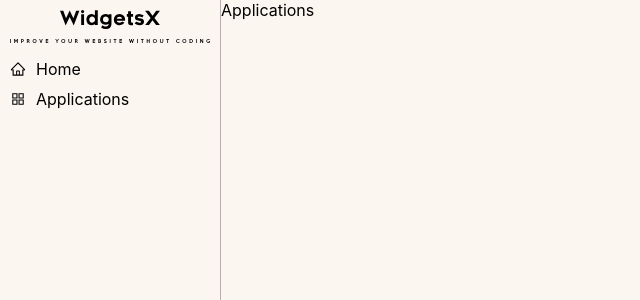
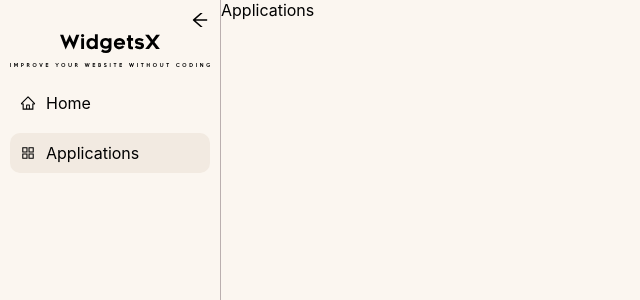
Before and after one commit to Derevo1/WidgetsX, a React (Create React App) app: page /applications in a window 1280 px wide. Shown: the top 300 px of the page, without its empty margins (0-640 px from the left). Built offline with nearby package versions, Linux system fonts and the light colour scheme.

Commit message:
feat: improve sidebar look

```diff
--- a/package.json
+++ b/package.json
@@ -24,7 +24,7 @@
   "scripts": {
     "start": "react-app-rewired start",
     "start:build": "npm run build && serve -s build",
-    "deploy": "gh-pages -d build -b gh-pages",
+    "deploy": "npm run build && gh-pages -d build -b gh-pages",
     "build": "react-app-rewired build",
     "test": "react-app-rewired test",
     "eject": "react-scripts eject"
--- a/src/components/Menu/NavMenu.module.css
+++ b/src/components/Menu/NavMenu.module.css
@@ -1,7 +1,24 @@
 .container {
   max-width: 300px;
+  min-width: 200px;
   padding: 10px;
   border-right: 1px solid rgb(186, 175, 175);
+  transition: all .2s linear;
+}
+
+.nav_toggle {
+  text-align: right;
+  cursor: pointer;
+}
+
+.nav_toggle_off {
+  text-align: center;
+  transform: rotate(180deg);
+}
+
+.container_hidden {
+  min-width: 0;
+  max-width: 50px;
 }
 
 .nav_container {
@@ -16,6 +33,12 @@
   column-gap: 10px;
   cursor: pointer;
   margin-bottom: 10px;
+  padding: 10px;
+  border-radius: 10px;
+}
+
+.nav_item_active {
+  background-color: #f2eae1;
 }
 
 .nav_item a {
--- a/src/components/Menu/NavMenu.tsx
+++ b/src/components/Menu/NavMenu.tsx
@@ -1,21 +1,41 @@
+import { AiOutlineArrowLeft } from 'react-icons/ai'
 import styles from './NavMenu.module.css'
 import { BrandLogo } from '../General/BrandLogo'
-import { Link } from 'react-router-dom'
+import { Link, useLocation } from 'react-router-dom'
 import { routesDefinition } from '../General/AppRoutes'
+import { useState } from 'react'
 
 export function NavMenu(){
+  const [ showNavMenu, setShowNavMenu ] = useState(true)
+  const { pathname: currPath } = useLocation()
+
   return (
-    <div className={styles.container}>
-      <BrandLogo logoWidth='100px' taglineWidth='200px' />
+    <div className={`${styles.container} ${!showNavMenu ? styles.container_hidden : ''}`}>
+      <div
+        className={`${styles.nav_toggle} ${ !showNavMenu ? styles.nav_toggle_off : '' }`}
+        onClick={() => setShowNavMenu(!showNavMenu)}
+      >
+        <AiOutlineArrowLeft size='20px' />
+      </div>
+      {showNavMenu
+        ? <BrandLogo logoWidth='100px' taglineWidth='200px' />
+        : <></>
+      }
       <ul className={styles.nav_container}>
         {routesDefinition
           .filter((def) => !def.hidden)
           .map((def) =>
             <li>
-              <div className={styles.nav_item}>
-                {def.icon}
-                <Link to={def.path}>{def.name}</Link>
-              </div>
+              <Link to={def.path} style={{textDecoration: 'none', color: 'black'}}>
+                <div
+                  className={
+                    `${styles.nav_item} ${currPath === def.path ? styles.nav_item_active : '' }`
+                  }
+                >
+                    {def.icon}
+                    {showNavMenu ? def.name : ''}
+                </div>
+              </Link>
             </li>
           )
         }
```
Also changed, not shown: src/components/Welcome/Welcome.module.css (+17 -0 lines).
